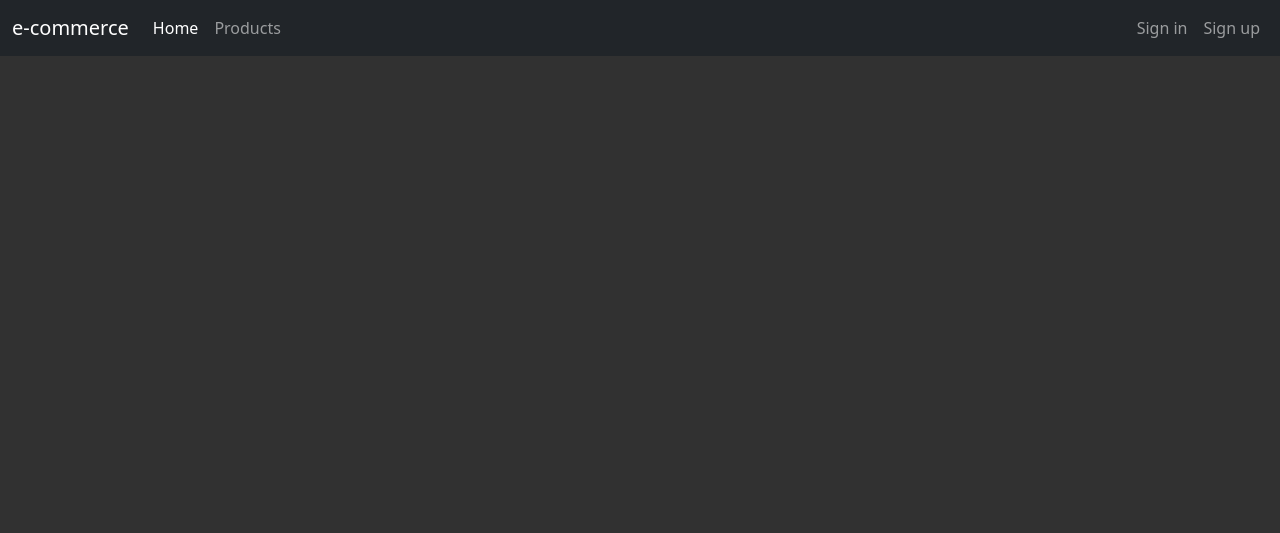
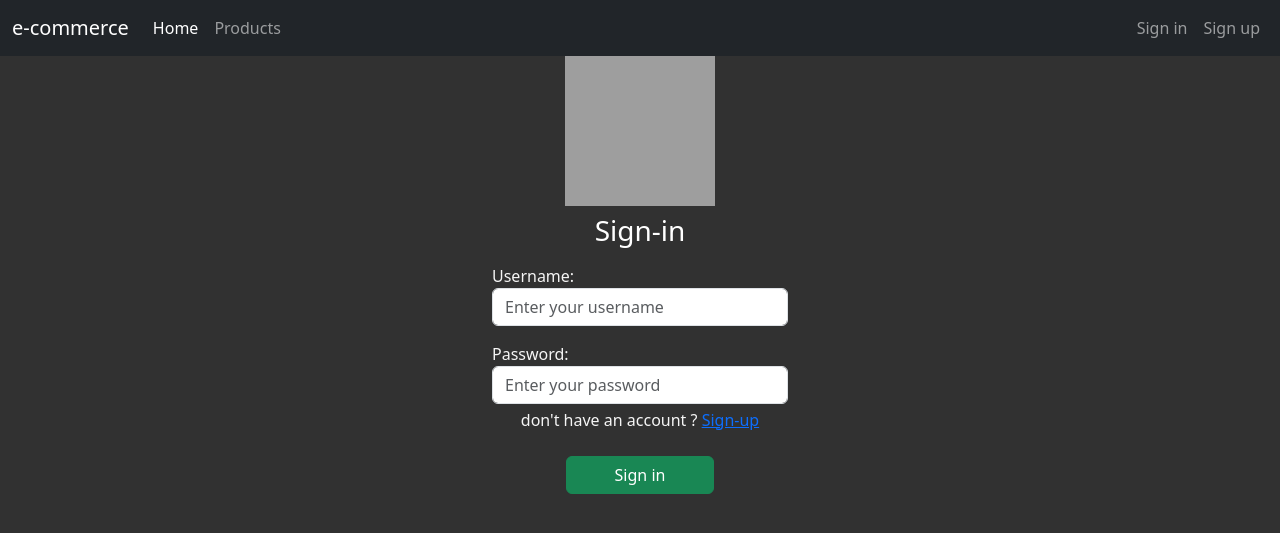
Before and after one commit to guilhermelimaramos/e-commerce_topicos-especiais, a Flask app: page /signin in a window 1280 px wide. Shown: the top 533 px of the page. Run offline with Flask 3, Linux system fonts and the light colour scheme; grey boxes are pictures that could not be loaded.

Commit message:
Sign-in page

```diff
--- a/ecommerce/commerce/templates/login.html
+++ b/ecommerce/commerce/templates/login.html
@@ -5,7 +5,28 @@
 {% endblock %}
 
 {% block content %}
-  <body class="text-center">
+  <body>
+    <div class="container w-25">
+      <img src="https://cdn-icons-png.flaticon.com/512/5087/5087579.png" class="mb-2 mx-auto d-block" alt="profile photo">
+      <h1 class="h3 mb-3 font-weight-normal text-center">
+        Sign-in
+      </h1>
+      <form method="POST" class="form-signin" style="color: whitesmoke;">
+        {{ form.hidden_tag() }}
 
+        {{ form.username.label() }}
+        {{ form.username(class='form-control', placeholder="Enter your username", required=True) }}
+
+        {{form.password.label(class="mt-3")}}
+        {{form.password(class="form-control", placeholder="Enter your password", required=True)}}
+
+        <div class="checkbox mt-1 text-center">
+          <p>don't have an account ? <a href="{{url_for('page_signup')}}">Sign-up</a></p>
+        </div>
+        <div class="d-grid">
+          {{form.submit(class="btn btn-success w-50 m-auto mt-2")}}
+        </div>
+      </form>
+    </div>
   </body>
 {% endblock %}
```
